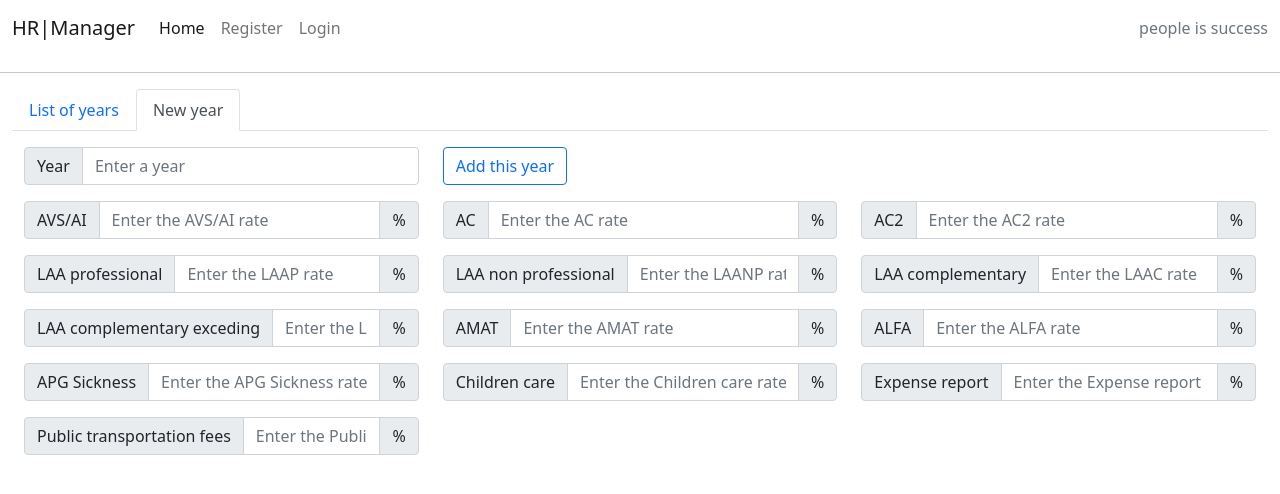
After one commit to Cyril-CRGB/Portfolio4_FullStackProject, a Django app: page /year/new/ in a window 1280 px wide. The commit adds this page. Shown: the top 494 px of the page. Run offline with Django 3.2, Linux system fonts and the light colour scheme.

Commit message:
Adding year_detail.html, and year_add.html, as well as the views, and urls, forms

```diff
--- a/hrmanager/forms.py
+++ b/hrmanager/forms.py
@@ -1,5 +1,5 @@
 from django import forms
-from .models import Employees
+from .models import Employees, salary_items
 
 
 class NewEmployeeForm(forms.ModelForm):
@@ -22,3 +22,12 @@ class ModifyEmployeeForm(forms.ModelForm):
                   'employee_picture', 'social_security_number', 'employees_bankaccount', 'start_date', 'end_date',
                   'employees_holiday_rights', 'base_monthly_salary', 'employees_phone_allocation',
                   'employees_representation_allocation', 'seniority', 'employees_status']
+
+
+class NewItemForm(forms.ModelForm):
+    class Meta:
+        model = salary_items
+        fields = ['validity_year', 'avs_item', 'ac_item', 'ac2_item', 'laap_item',
+                  'laanp_item', 'laac_item', 'laace_item',
+                  'amat_item', 'alfa_item', 'apgmal_item', 'alpetiteenfance_item',
+                  'expense_report', 'public_transportation_fees']
--- a/hrmanager/urls.py
+++ b/hrmanager/urls.py
@@ -13,4 +13,10 @@ urlpatterns = [
          name='Addanemployees'),
     path('employee/<int:pk>/modify/', views.ModifyEmployeeView.as_view(),
          name='modify_employee'),
+    path('years/', views.YearList.as_view(),
+         name='Yearview'),
+    path('year/<int:pk>/', views.YearDetailView.as_view(),
+         name='Detailofyears'),
+    path('year/new/', views.YearAddView.as_view(),
+         name='Addayear'),
 ]
--- a/hrmanager/views.py
+++ b/hrmanager/views.py
@@ -1,9 +1,9 @@
 from django.shortcuts import render, get_object_or_404, redirect
 from django.views import generic
-from .models import Employees
+from .models import Employees, salary_items
 from django.views import View
 from django.urls import reverse_lazy
-from .forms import NewEmployeeForm, ModifyEmployeeForm
+from .forms import NewEmployeeForm, ModifyEmployeeForm, NewItemForm
 # from django import template
 
 # register = template.Library()
@@ -49,11 +49,11 @@ class EnployeeAddView(generic.edit.CreateView):
 
     def form_valid(self, form):
         response = super().form_valid(form)
-        print("Form EnployeeAddView is valid!")
+        print("NewEmployeeForm is valid!")
         return response
 
     def form_invalid(self, form):
-        print("Form EnployeeAddView is invalid!")
+        print("NewEmployeeForm is invalid!")
         print(form.errors)
         return super().form_invalid(form)
 
@@ -65,11 +65,11 @@ class ModifyEmployeeView(generic.edit.UpdateView):
 
     def form_valid(self, form):
         response = super().form_valid(form)
-        print("Form ModifyEmployeeView is valid!")
+        print("ModifyEmployeeForm is valid!")
         return redirect('Detailofemployees', pk=self.kwargs['pk'])
 
     def form_invalid(self, form):
-        print("Form ModifyEmployeeView is invalid!")
+        print("ModifyEmployeeForm is invalid!")
         print(form.errors)
         return super().form_invalid(form)
 
@@ -84,3 +84,38 @@ class ModifyEmployeeView(generic.edit.UpdateView):
 
     def get_success_url(self):
         return reverse_lazy('Detailofemployees', kwargs={'pk': self.kwargs['pk']})
+
+
+class YearList(generic.ListView):
+    model = salary_items
+    queryset = salary_items.objects.order_by('validity_year')
+    template_name = 'year_list.html'
+    paginate_by = 6
+
+
+class YearDetailView(generic.DetailView):
+    model = salary_items
+    template_name = 'year_detail.html'
+    context_object_name = 'selected_year'
+
+    def get_context_data(self, **kwargs):
+        context = super().get_context_data(**kwargs)
+        context['selected_year_pk'] = self.object.pk
+        return context
+
+
+class YearAddView(generic.edit.CreateView):
+    model = salary_items
+    template_name = 'year_add.html'
+    form_class = NewItemForm
+    success_url = reverse_lazy('Yearview')
+
+    def form_valid(self, form):
+        response = super().form_valid(form)
+        print("NewItemForm is valid!")
+        return response
+
+    def form_invalid(self, form):
+        print("NewItemForm is invalid!")
+        print(form.errors)
+        return super().form_invalid(form)
--- a/templates/employee_modify.html
+++ b/templates/employee_modify.html
@@ -1,9 +1,9 @@
 {% extends "base.html" %} {% block content %}
 <form method="POST" action="{% url 'modify_employee' pk=current_pk %}">
   {% csrf_token %}
-  <div class="col">
+  <!--<div class="col">
     <div class="mb-3">{{current_pk}}</div>
-  </div>
+  </div>-->
   <div class="col">
     <div class="mb-3">{{ form.as_p }}</div>
   </div>
--- a/templates/index.html
+++ b/templates/index.html
@@ -8,7 +8,11 @@
         class="list-group-item list-group-item-action"
         >Employees</a
       >
-      <a href="#" class="list-group-item list-group-item-action">Items</a>
+      <a
+        href="{% url 'Yearview' %}"
+        class="list-group-item list-group-item-action"
+        >Years</a
+      >
       <a href="#" class="list-group-item list-group-item-action">Generator</a>
       <a href="#" class="list-group-item list-group-item-action">Overview</a>
     </div>
--- /dev/null
+++ b/templates/year_add.html
@@ -0,0 +1,210 @@
+{% extends "base.html" %} {% block content %}
+
+<div class="container-fluid">
+  <ul class="nav nav-tabs">
+    <li class="nav-item">
+      <a class="nav-link" href="{% url 'Yearview' %}"
+        >List of years</a
+      >
+    </li>
+    <li class="nav-item">
+      <a class="nav-link active" aria-current="page" href="#"
+        >New year</a
+      >
+    </li>
+  </ul>
+  <div class="container-fluid">
+    <div class="row">
+      <p></p>
+    </div>
+    <form method="POST" action="{% url 'Addayear' %}">
+      {% csrf_token %}
+    <!-- row 1 -->
+    <div class="row">
+        <div class="col">
+          <div class="input-group mb-3">
+            <span class="input-group-text" id="basic-addon1">Year</span>
+            <input
+              type="text"
+              class="form-control"
+              placeholder="Enter a year"
+              name="validity_year"
+              aria-describedby="basic-addon1"
+            />
+          </div>
+        </div>
+        <div class="col">
+            <div class="mb-3">
+                <button type="submit" class="btn btn-outline-primary" id="button-addon2">Add this year</button>
+            </div>
+        </div>
+        <div class="col">
+            <div class="mb-3">
+            </div>
+        </div>
+      </div>
+    <!-- row 2 -->
+      <div class="row">
+        <div class="col">
+          <div class="input-group mb-3 flex-nowrap">
+            <span class="input-group-text" id="basic-addon1">AVS/AI</span>
+            <input
+              type="text"
+              class="form-control"
+              placeholder="Enter the AVS/AI rate"
+              aria-describedby="basic-addon1"
+              name="avs_item"
+            />
+            <span class="input-group-text">%</span>
+          </div>
+        </div>
+        <div class="col">
+          <div class="input-group mb-3 flex-nowrap">
+            <span class="input-group-text" id="basic-addon1">AC</span>
+            <input
+              type="text"
+              class="form-control"
+              placeholder="Enter the AC rate"
+              aria-describedby="basic-addon1"
+              name="ac_item"
+            />
+            <span class="input-group-text">%</span>
+          </div>
+        </div>
+        <div class="col">
+            <div class="input-group mb-3 flex-nowrap">
+                <span class="input-group-text" id="basic-addon1">AC2</span>
+                <input type="text" class="form-control" placeholder="Enter the AC2 rate" aria-describedby="basic-addon1"
+                    name="ac2_item" />
+                <span class="input-group-text">%</span>
+            </div>
+        </div>
+      </div>
+    <!-- row 3 -->
+      <div class="row">
+        <div class="col">
+            <div class="input-group mb-3 flex-nowrap">
+                <span class="input-group-text" id="basic-addon1">LAA professional</span>
+                <input type="text" class="form-control" placeholder="Enter the LAAP rate" aria-describedby="basic-addon1"
+                    name="laap_item" />
+                <span class="input-group-text">%</span>
+            </div>
+        </div>
+        <div class="col">
+            <div class="input-group mb-3 flex-nowrap">
+                <span class="input-group-text" id="basic-addon1">LAA non professional</span>
+                <input type="text" class="form-control" placeholder="Enter the LAANP rate" aria-describedby="basic-addon1"
+                    name="laanp_item" />
+                <span class="input-group-text">%</span>
+            </div>
+        </div>
+        <div class="col">
+        <div class="input-group mb-3 flex-nowrap">
+            <span class="input-group-text" id="basic-addon1">LAA complementary</span>
+            <input type="text" class="form-control" placeholder="Enter the LAAC rate" aria-describedby="basic-addon1"
+                name="laac_item" />
+            <span class="input-group-text">%</span>
+        </div>
+        </div>
+      </div>
+    <!-- row 4 -->
+      <div class="row">
+        <div class="col">
+          <div class="input-group mb-3 flex-nowrap">
+                <span class="input-group-text" id="basic-addon1">LAA complementary exceding</span>
+                <input type="text" class="form-control" placeholder="Enter the LAACE rate" aria-describedby="basic-addon1"
+                    name="laace_item"/>
+                <span class="input-group-text">%</span>
+          </div>
+        </div>
+        <div class="col">
+          <div class="input-group mb-3 flex-nowrap">
+                <span class="input-group-text" id="basic-addon1">AMAT</span>
+                <input type="text" class="form-control" placeholder="Enter the AMAT rate" aria-describedby="basic-addon1" name="amat_item"/>
+                <span class="input-group-text">%</span>
+           </div>
+        </div>
+        <div class="col">
+        <div class="input-group mb-3 flex-nowrap">
+            <span class="input-group-text" id="basic-addon1">ALFA</span>
+            <input type="text" class="form-control" placeholder="Enter the ALFA rate" aria-describedby="basic-addon1"
+                name="alfa_item" />
+            <span class="input-group-text">%</span>
+        </div>
+        </div>
+      </div>
+    <!-- row 5 -->
+      <div class="row">
+        <div class="col">
+          <div class="input-group mb-3 flex-nowrap">
+            <span class="input-group-text" id="basic-addon1">APG Sickness</span>
+            <input type="text" class="form-control" placeholder="Enter the APG Sickness rate" aria-describedby="basic-addon1"
+                name="apgmal_item"/>
+            <span class="input-group-text">%</span>
+          </div>
+        </div>
+        <div class="col">
+            <div class="input-group mb-3 flex-nowrap">
+                <span class="input-group-text" id="basic-addon1">Children care</span>
+                <input type="text" class="form-control" placeholder="Enter the Children care rate" aria-describedby="basic-addon1"
+                    name="alpetiteenfance_item" />
+                <span class="input-group-text">%</span>
+            </div>
+        </div>
+        <div class="col">
+        <div class="input-group mb-3 flex-nowrap">
+            <span class="input-group-text" id="basic-addon1">Expense report</span>
+            <input type="text" class="form-control" placeholder="Enter the Expense report rate" aria-describedby="basic-addon1"
+                name="expense_report" />
+            <span class="input-group-text">%</span>
+        </div>
+        </div>
+      </div>
+    <!-- row 6 -->
+      <div class="row">
+        <div class="col">
+          <div class="input-group mb-3 flex-nowrap">
+            <label class="input-group-text" for="basic-addon1">Public transportation fees</label>
+            <input type="text" class="form-control" placeholder="Enter the Public transportation fees rate" aria-describedby="basic-addon1" name="public_transportation_fees">
+            <span class="input-group-text">%</span>
+          </div>
+        </div>
+        <div class="col">
+        </div>
+        <div class="col">
+        </div>
+      </div>
+    <!-- row 7 -->
+      <div class="row">
+        <div class="col">
+        </div>
+        <div class="col">
+        </div>
+        <div class="col">
+        </div>
+      </div>
+    <!-- row 8 -->
+      <div class="row">
+        <div class="col">
+        </div>
+        <div class="col">
+        </div>
+        <div class="col">
+        </div>
+      </div>
+    <!-- row 9 -->
+    <div class="row">
+        <div class="col">
+        </div>
+        <div class="col">
+        </div>
+        <div class="col">
+        </div>
+        <!--{{ form.as_p }}
+        <button type="submit" class="btn btn-outline-primary" id="button-addon2">Add this employee</button>-->
+    </div>
+      </div>
+    </form>
+  </div>
+</div>
+{%endblock%}
```
Also changed, not shown: hrmanager/admin.py (+7 -1 lines), hrmanager/models.py (+7 -0 lines), templates/year_detail.html (added, +172 -0 lines), templates/year_list.html (added, +80 -0 lines), db.sqlite3, hrmanager/migrations/0007_auto_20231121_1842.py (added).
